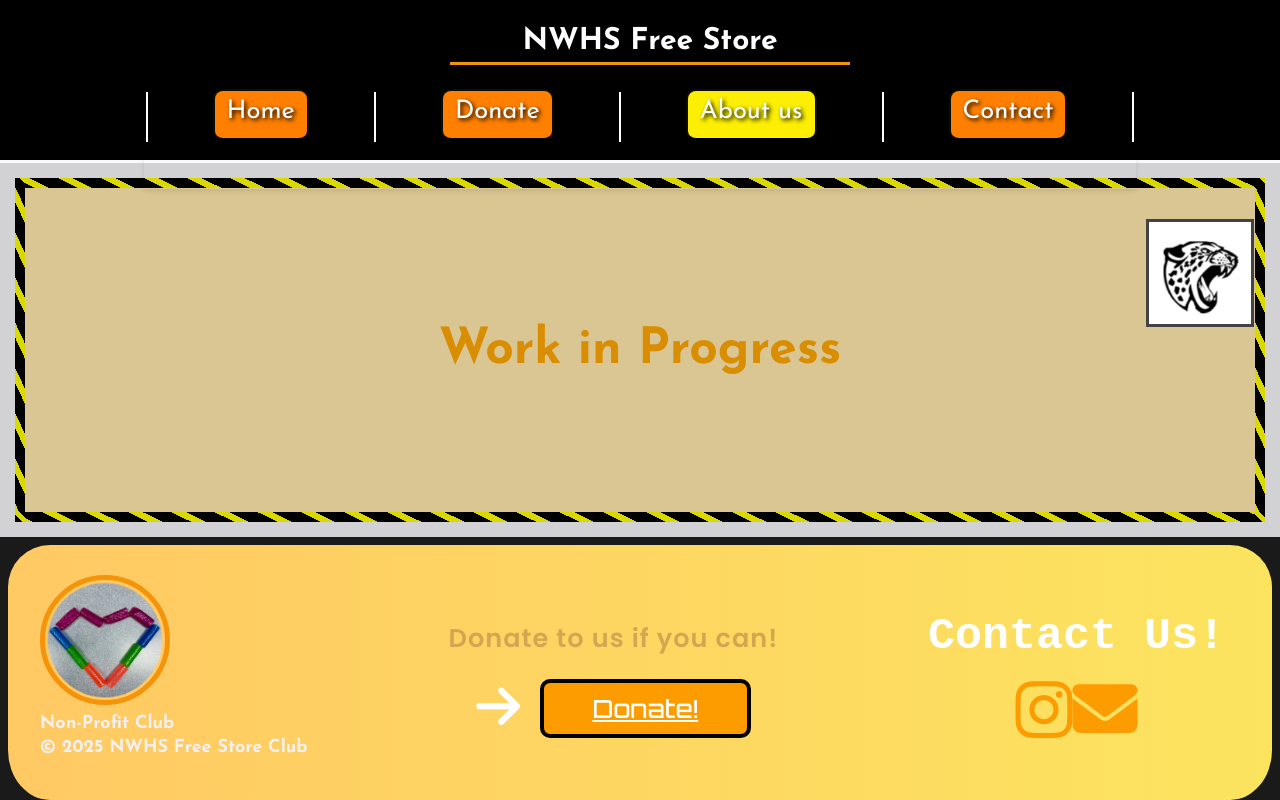
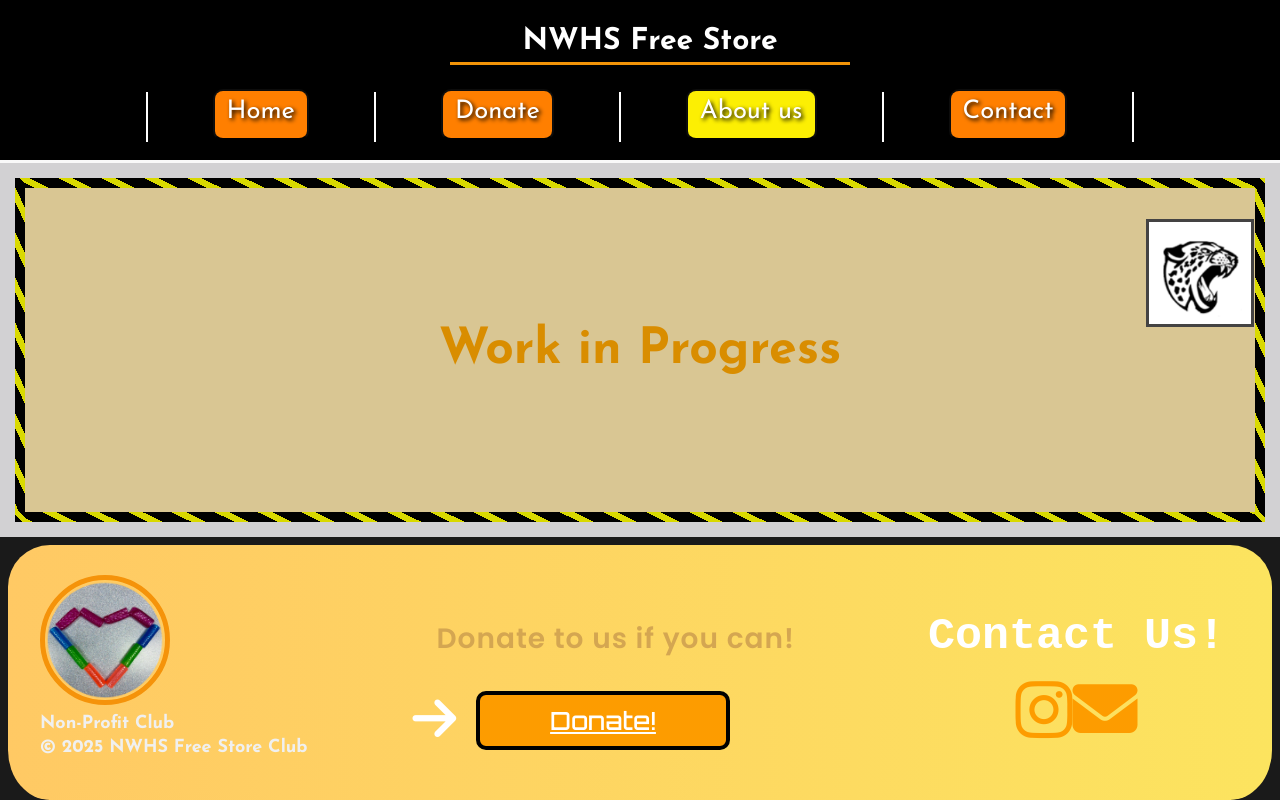
Before and after one commit to noobifyLol/Free-264-Project, a PHP site: page /About.html in a window 1280 px wide. Run offline with PHP 8.4, Linux system fonts and the light colour scheme; some libraries are stand-ins or nearby versions.

Commit message:
final zoom fix and final everything fix

```diff
--- a/About.html
+++ b/About.html
@@ -5,6 +5,7 @@
   <link rel="stylesheet" href="wes.css">
       <link rel="stylesheet" href="media850.css">
     <link rel="stylesheet" href="divi.css">
+          <link rel="stylesheet" href="othermediaadjustments.css">
   <title>Free Store</title>
   <meta charset="UTF-8">
   <meta name="viewport" content="width=device-width, initial-scale=1.0">
--- a/Contact.html
+++ b/Contact.html
@@ -5,6 +5,7 @@
   <link rel="stylesheet" href="wes.css">
     <link rel="stylesheet" href="media850.css">
     <link rel="stylesheet" href="divi.css">
+          <link rel="stylesheet" href="othermediaadjustments.css">
   <title>Free Store</title>
   <meta charset="UTF-8">
   <meta name="viewport" content="width=device-width, initial-scale=1.0">
--- a/Donate.html
+++ b/Donate.html
@@ -5,6 +5,7 @@
   <link rel="stylesheet" href="wes.css">
       <link rel="stylesheet" href="media850.css">
     <link rel="stylesheet" href="divi.css">
+          <link rel="stylesheet" href="othermediaadjustments.css">
   <title>Free Store</title>
   <meta charset="UTF-8">
   <meta name="viewport" content="width=device-width, initial-scale=1.0">
--- a/index.html
+++ b/index.html
@@ -5,7 +5,9 @@
   <link rel="stylesheet" href="wes.css">
     <link rel="stylesheet" href="media850.css">
       <link rel="stylesheet" href="divi.css">
+      <link rel="stylesheet" href="othermediaadjustments.css">
     <script src="ts code/Actions.ts"> </script>
+
   <title>Free Store</title>
   <meta charset="UTF-8">
   <meta name="viewport" content="width=device-width, initial-scale=1.0">
--- a/media850.css
+++ b/media850.css
@@ -146,6 +146,9 @@
   .footer-text{
     object-fit: cover;
     align-items: center;
+    flex-wrap: wrap;
+    margin : 0 auto;
+    transform: translateX(-59px);
   }
   .footer-text p{
     margin-left : 95px;
--- /dev/null
+++ b/othermediaadjustments.css
@@ -0,0 +1,6 @@
+@media (min-width: 1175px) {
+  .footer-text {
+    transform: translateX(-79px);
+
+}
+}
--- a/wes.css
+++ b/wes.css
@@ -49,7 +49,7 @@ main {
   background-color : rgb(0, 0, 0);
   background-size: cover;
   background-position: center;
-   max-height : clamp(100px,10vw,165px);
+   max-height : clamp(125px,10vw,165px);
   color: white;
   text-shadow: 2px 2px 4px black;
   background-repeat: no-repeat;
@@ -82,9 +82,10 @@ main {
 }
 .dropdown a, hr{
   transform: translateY(-35px);
+
 }
 
- ul{
+  .dropdown ul{
   display: flex;
   text-align: center;
   font-size: 30px;
@@ -93,15 +94,13 @@ main {
   justify-content: space-between;
   padding: 2px;
   overflow: hidden;
-  box-shadow: 0 2px 5px rgba(0, 0, 0, 0.1);
   position :relative;
   z-index: 999;
   flex: 1 1 auto;
-      gap: clamp(1px,5vw,15px); /* Use this for spacing between nav items */
+    gap: clamp(1px,5vw,15px); /* Use this for spacing between nav items */
    list-style: none;
 overflow: visible; /* allow items to float without clipping */
 align-items: center;
-
 }
 .logo {
   position : relative;
@@ -359,30 +358,27 @@ content: "";
 .footer-text{
      display: flex;   /* makes the items into an container*/
    flex-direction: column;    /* Stack items vertically */
-    align-items: flex-start; /* Align text and link to the left */
     font-family :Arial, Helvetica, sans-serif;
-  flex-direction: column;
-  align-items: center; /* Center horizontally */
   text-align: center;
   flex : 1;
-  margin-right : 115px;
+  flex-wrap : wrap;
 
 }
 .footer-text p {
   flex: 1;
-  padding: 2px 0;
+  padding: 10px ;
   min-width: 100px;
   color: rgb(212, 166, 81);
-  font-size: clamp(25px, 2vw,35px);                 /* smaller for better balance */
+  flex-wrap: nowrap;
+  font-size: clamp(28px, 2vw,38px);                 /* smaller for better balance */
   font-weight: bold;                /* normal weight, not too heavy */
   text-align: center;              /* center looks better in footer */
   font-family: "Josefin Sans", sans-serif;
   font-optical-sizing: auto;
   font-style: normal;
   letter-spacing: 1px;             /* subtle spacing between letters */
-  white-space: nowrap;
-    font-family: 'Poppins', sans-serif;
-    transform: translateX(5px);
+  font-family: 'Poppins', sans-serif;
+
 }
 
 .footer-text a{
```
